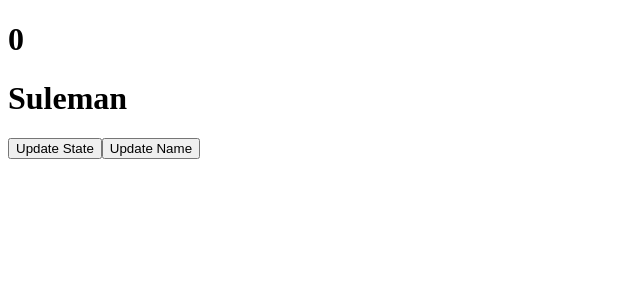
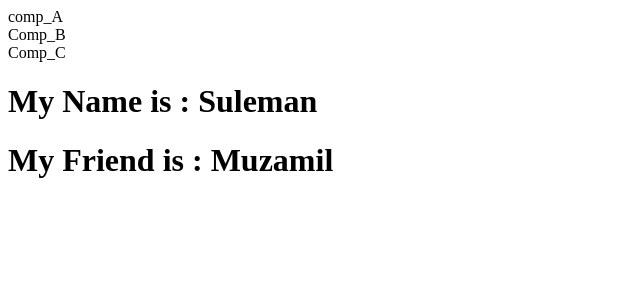
Before and after one commit to Muhammad-Sulman/ReactFirstApp, a React (Vite) app in the folder react-App1.0/: page / in a window 1280 px wide. Shown: the top 300 px of the page, without its empty margins (0-640 px from the left). Built offline with nearby package versions, Linux system fonts and the light colour scheme.

Commit message:
41 | useContext Hook In React | React useContext

```diff
--- a/react-App1.0/src/App.jsx
+++ b/react-App1.0/src/App.jsx
@@ -21,7 +21,10 @@
 // import StylingComponent from './StylingComponent';
 // import BsComponent from './BsComponent';
 
-import UseEffectComp from "./UseEffectComp";
+import { createContext } from "react";
+import Comp_A from "./comp_A";
+
+// import UseEffectComp from "./UseEffectComp";
 
 // import Arrayusestate from "./Arrayusestate";
 
@@ -35,6 +38,11 @@ import UseEffectComp from "./UseEffectComp";
 
 // let a = "Hamza"
 // const friends = ["Ali", "Hamza", "Muzamil", "Shah"];
+
+// useContext hook
+export const NameContext =  createContext();
+export const Friend =  createContext();
+
 
 function App() {
     return (
@@ -65,7 +73,12 @@ function App() {
           {/* <Arrayusestate></Arrayusestate> */}
           {/* <ClassState></ClassState>
           <FunctionalState></FunctionalState> */}
-          <UseEffectComp></UseEffectComp>
+          {/* <UseEffectComp></UseEffectComp> */}
+          <NameContext.Provider  value={"Suleman"}>
+            <Friend.Provider value={"Muzamil"}>
+            <Comp_A></Comp_A>
+            </Friend.Provider>
+          </NameContext.Provider>
 
 
 
--- /dev/null
+++ b/react-App1.0/src/Comp_A.jsx
@@ -0,0 +1,11 @@
+import Comp_B from "./Comp_B"
+
+function Comp_A() {
+    return (
+    <div>comp_A
+        <Comp_B></Comp_B>
+    </div>
+    )
+}
+
+export default Comp_A
--- /dev/null
+++ b/react-App1.0/src/Comp_B.jsx
@@ -0,0 +1,12 @@
+import Comp_C from "./Comp_C"
+
+
+function Comp_B() {
+    return (
+    <div>Comp_B
+        <Comp_C></Comp_C>
+    </div>
+    )
+}
+
+export default Comp_B
--- /dev/null
+++ b/react-App1.0/src/Comp_C.jsx
@@ -0,0 +1,15 @@
+import {  useContext } from "react"
+import { Friend, NameContext } from "./App"
+
+function Comp_C() {
+    const name = useContext(NameContext);
+    const friend = useContext(Friend);
+    return (
+    <div>Comp_C
+        <h1>My Name is : {name}</h1>
+        <h1>My Friend is : {friend}</h1>
+    </div>
+    )
+}
+
+export default Comp_C
```
